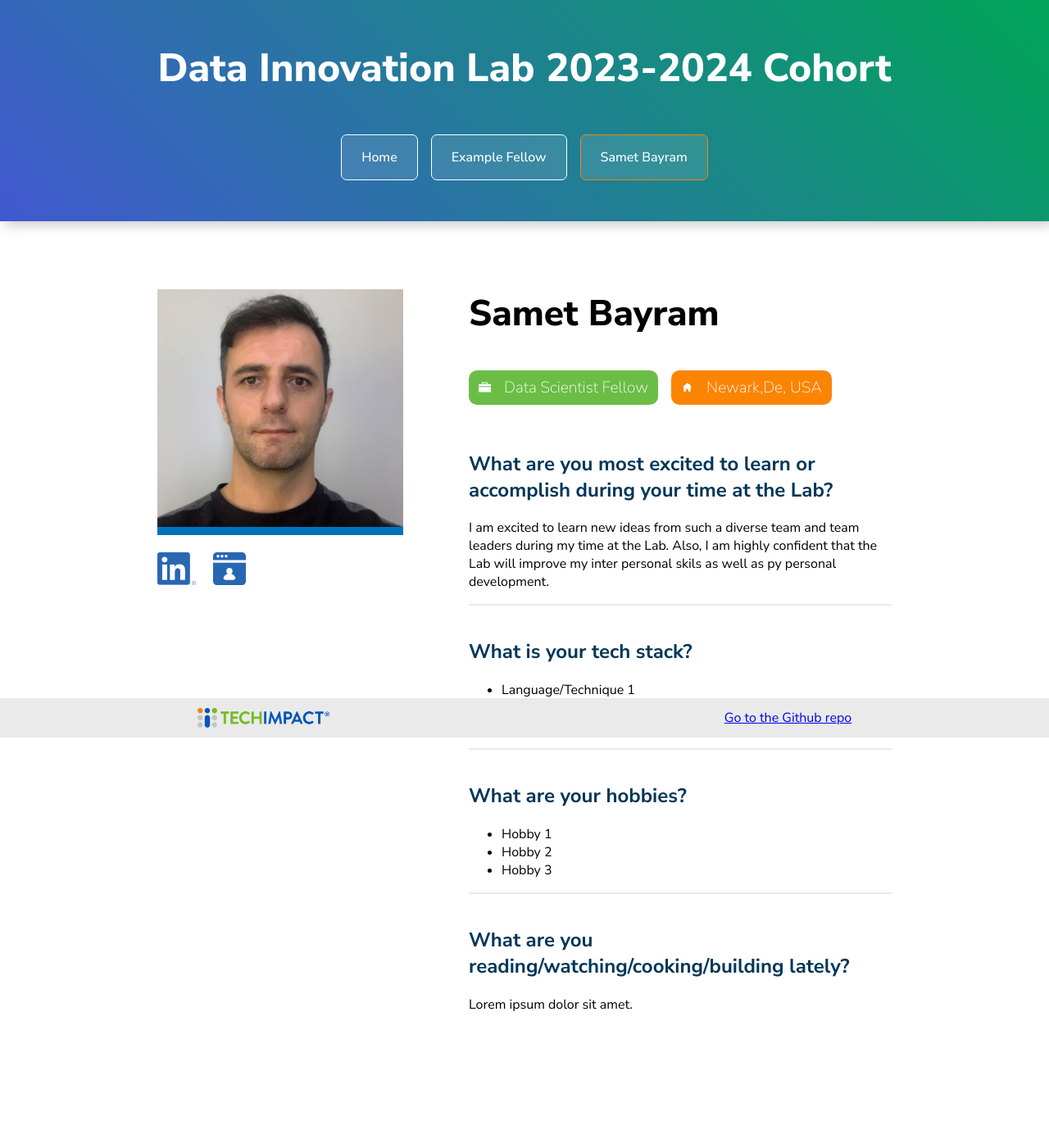
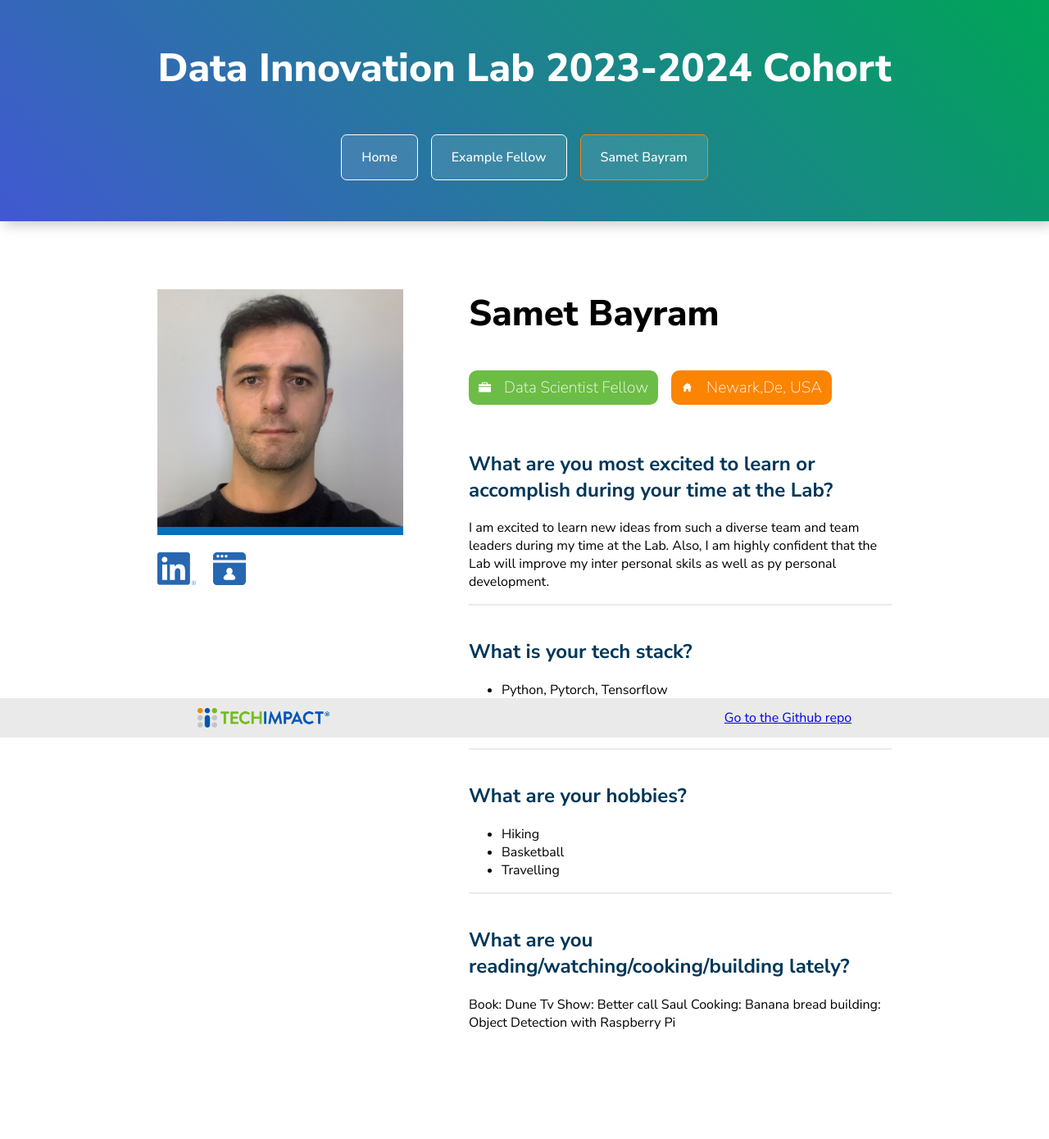
Before and after one commit to de-data-lab/learning-git-23, a Jekyll site: the page built from docs/profiles/sam.md, in a window 1280 px wide. Shown: the whole page at 82% size. Built offline with Jekyll 4.4.1, drawn with Linux system fonts in a browser that asks for light colours; before the commit the page ends 1368 px from its top, so only the background shows below that.

Commit message:
Update sam.md
I just added new information to my profile

```diff
--- a/docs/profiles/sam.md
+++ b/docs/profiles/sam.md
@@ -15,18 +15,21 @@ I am excited to learn new ideas from such a diverse team and team leaders during
 ---
 
 ## What is your tech stack?
-* Language/Technique 1
-* Language/Technique 2
-* Language/Technique n
+* Python, Pytorch, Tensorflow
+* Matlab
+* R
 
 ---
 
 ## What are your hobbies?
-* Hobby 1
-* Hobby 2
-* Hobby 3
+* Hiking
+* Basketball
+* Travelling
 
 ---
 
 ## What are you reading/watching/cooking/building lately?
-Lorem ipsum dolor sit amet.
+Book: Dune
+Tv Show: Better call Saul
+Cooking: Banana bread
+building: Object Detection with Raspberry Pi
```
